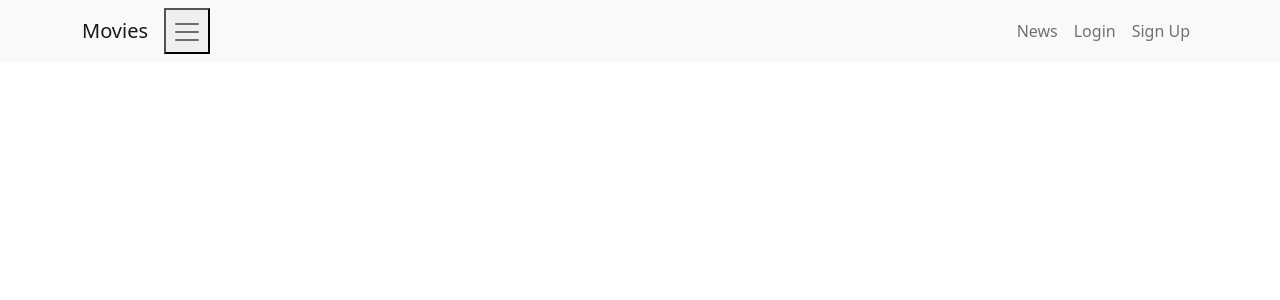
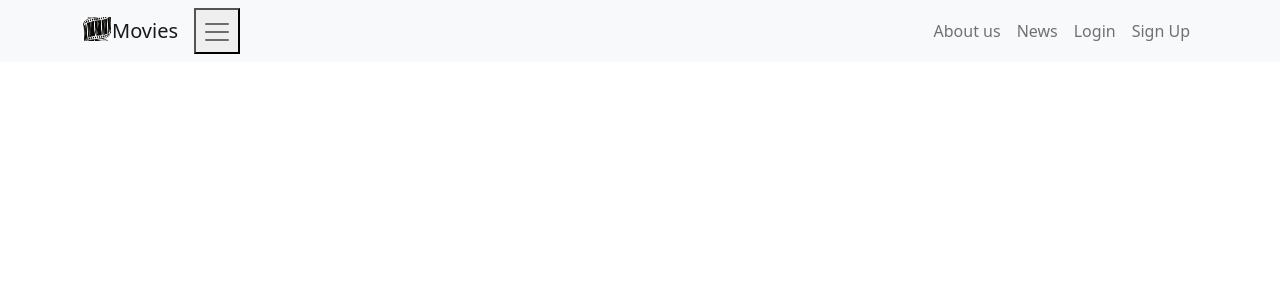
Before and after one commit to Manuel220104/-Workshop-1, a Django app: template moviereviews/templates/base.html in a window 1280 px wide. Shown: the top 300 px of the page. Run offline with Django 4.2, Linux system fonts and the light colour scheme; the template is opened without the code that fills it, so the values that code supplies are empty.

Commit message:
commit con imagen

```diff
--- a/moviereviews/templates/base.html
+++ b/moviereviews/templates/base.html
@@ -5,17 +5,22 @@
 </head>
 
 <body>
+
     <nav class="navbar navbar-expand-lg navbar-light bg-light mb-3">
         <div class="container">
-            <a class="navbar-brand" href="{%url 'home' %}">Movies</a>
+            <a class="navbar-brand" href="{%url 'home' %}">
+                {% load static %}
+                    <img src="{% static 'images/movie.JPG' %}" alt="" width="30" height="24"
+                    class="d-inline-block align-text-top" />Movies</a>
             <button class="navbar-brand"  type="button" data-bstoggle="collapse" data-bs-target="#navbarNavAltMarkup" aria-controls="detailsPanel">
                 <span class="navbar-toggler-icon"></span>
             </button>
             <div class="collapse navbar-collapse" id="navbarNavAltMarkup">
                 <div class="navbar-nav ms-auto">
-                    <a class="nav-link" href="{%url 'news'%}">News</a>
-                    <a class="nav-link" href="{%url 'news'%}#">Login</a>
-                    <a class="nav-link" href="{%url 'news'%}">Sign Up</a>
+                    <a class="nav-link" href="{%url 'news'%}">About us</a>
+                    <a class="nav-link" href="#">News</a>
+                    <a class="nav-link" href="#">Login</a>
+                    <a class="nav-link" href="#">Sign Up</a>
                 </div>
             </div>
         </div>
```
Also changed, not shown: movie/templates/home.html (+37 -32 lines), moviereviews/static/images/Movie.JPG (added), moviereviews/static/images/descarga (1).jpeg (deleted).
